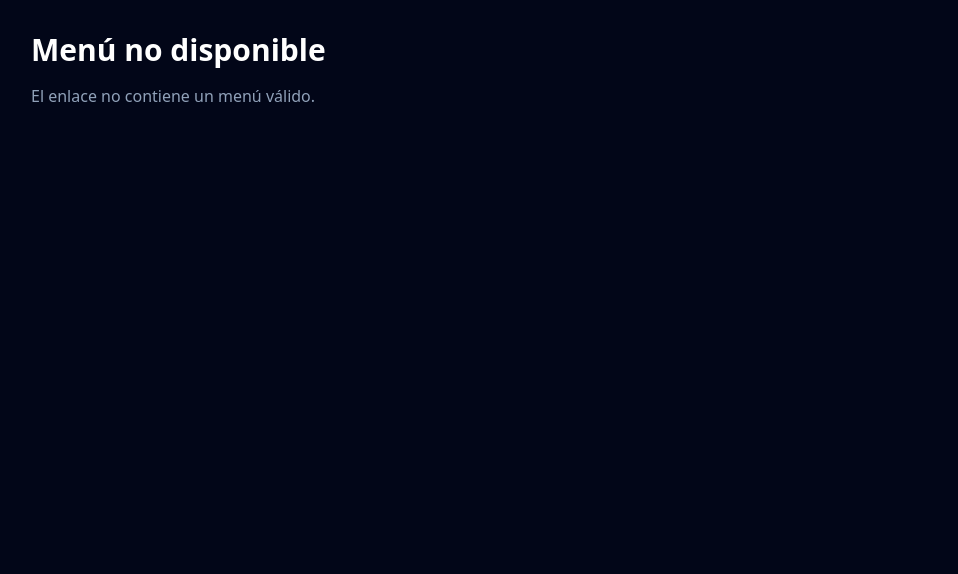
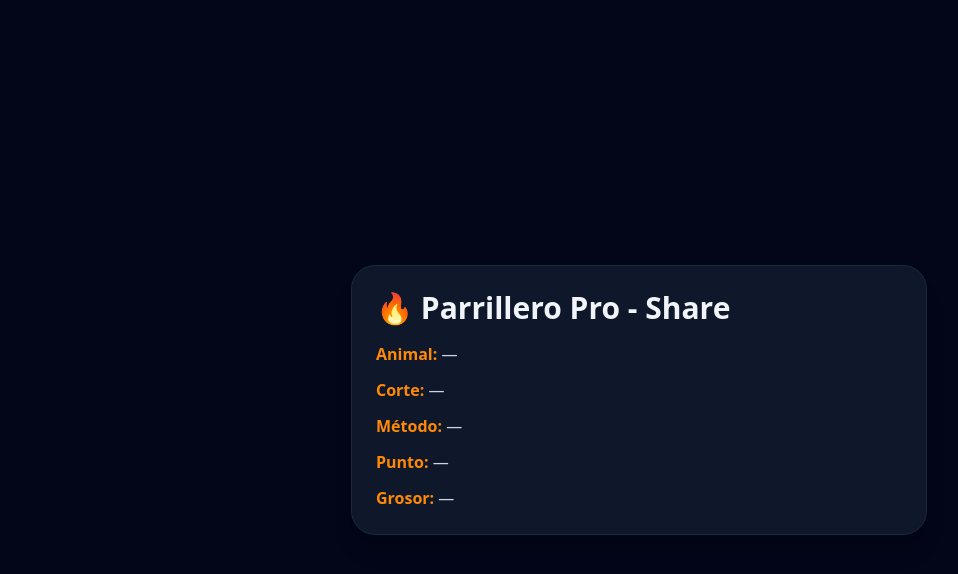
Before and after one commit to luisrdzcruz-maker/parrillero-pro, a Next.js app: page /share in a window 1280 px wide. Shown: the top 574 px of the page, without its empty margins (1-959 px from the left). Built offline with nearby package versions, Linux system fonts and the light colour scheme.

Commit message:
fix share page remove useSearchParams

```diff
--- a/app/share/page.tsx
+++ b/app/share/page.tsx
@@ -1,66 +1,31 @@
-"use client";
+type SearchParams = Promise<{
+  animal?: string;
+  cut?: string;
+  method?: string;
+  doneness?: string;
+  thickness?: string;
+}>;
 
-import { useSearchParams } from "next/navigation";
-
-function decodeMenu(data: string | null) {
-  if (!data) return null;
-
-  try {
-    const decoded = decodeURIComponent(data);
-    return JSON.parse(decoded) as Record<string, string>;
-  } catch {
-    return null;
-  }
-}
-
-function formatTitle(title: string) {
-  const map: Record<string, string> = {
-    SETUP: "🔥 Setup",
-    TIEMPOS: "⏱️ Tiempos",
-    TEMPERATURA: "🌡️ Temperatura",
-    PASOS: "🧠 Pasos",
-    ERROR: "⚠️ Error clave",
-    MENU: "🍽️ Menú",
-    CANTIDADES: "📊 Cantidades",
-    TIMING: "⏰ Timing",
-    ORDEN: "🔥 Orden de cocción",
-    COMPRA: "🛒 Lista de compra",
-  };
-
-  return map[title] || title;
-}
-
-export default function SharePage() {
-  const searchParams = useSearchParams();
-  const blocks = decodeMenu(searchParams.get("data"));
-
-  if (!blocks) {
-    return (
-      <main className="min-h-screen bg-slate-950 p-8 text-white">
-        <h1 className="text-3xl font-bold">Menú no disponible</h1>
-        <p className="mt-4 text-slate-400">
-          El enlace no contiene un menú válido.
-        </p>
-      </main>
-    );
-  }
+export default async function SharePage({
+  searchParams,
+}: {
+  searchParams: SearchParams;
+}) {
+  const params = await searchParams;
 
   return (
-    <main className="min-h-screen bg-slate-950 p-8 text-white">
-      <div className="mx-auto max-w-4xl">
-        <p className="text-sm text-orange-400">IA Parrillero Pro</p>
-        <h1 className="mt-2 text-4xl font-bold">Menú compartido 🔥</h1>
+    <main className="flex min-h-screen items-center justify-center bg-slate-950 p-6 text-slate-100">
+      <div className="w-full max-w-xl rounded-3xl border border-slate-800 bg-slate-900 p-6 shadow-xl">
+        <h1 className="mb-4 text-3xl font-black">
+          🔥 Parrillero Pro - Share
+        </h1>
 
-        <div className="mt-8 grid gap-4 md:grid-cols-2">
-          {Object.entries(blocks).map(([key, value]) => (
-            <div
-              key={key}
-              className="rounded-2xl border border-slate-800 bg-slate-900 p-5"
-            >
-              <h2 className="mb-3 text-lg font-bold">{formatTitle(key)}</h2>
-              <p className="whitespace-pre-wrap text-slate-300">{value}</p>
-            </div>
-          ))}
+        <div className="space-y-3 text-slate-300">
+          <p><strong className="text-orange-400">Animal:</strong> {params.animal || "—"}</p>
+          <p><strong className="text-orange-400">Corte:</strong> {params.cut || "—"}</p>
+          <p><strong className="text-orange-400">Método:</strong> {params.method || "—"}</p>
+          <p><strong className="text-orange-400">Punto:</strong> {params.doneness || "—"}</p>
+          <p><strong className="text-orange-400">Grosor:</strong> {params.thickness ? `${params.thickness} cm` : "—"}</p>
         </div>
       </div>
     </main>
```
Also changed, not shown: app/share/ShareClient.tsx (added).
